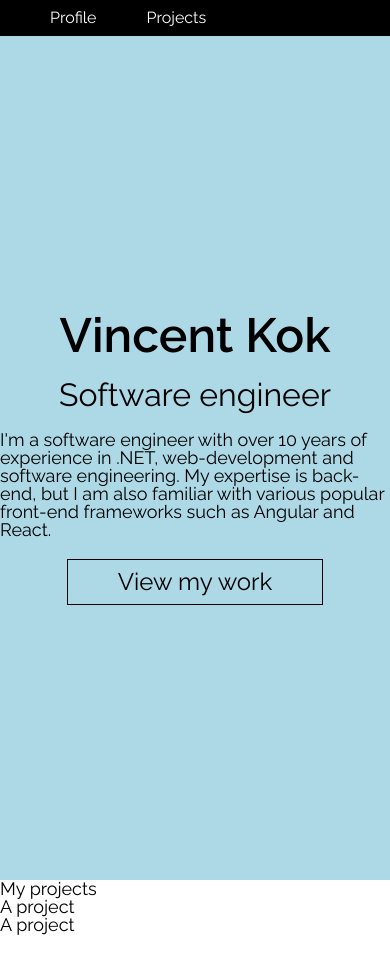
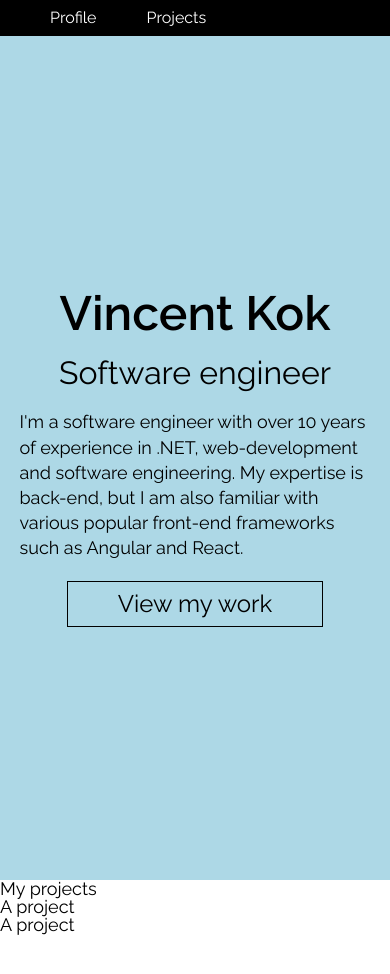
Before and after one commit to Viincenttt/viincenttt.github.io, a React (Create React App) app: page / in a window 390 px wide. Shown: the top 974 px of the page. Built offline with nearby package versions, Linux system fonts and the light colour scheme.

Commit message:
Responsive fixes for profile

```diff
--- a/src/components/Profile/Profile.css
+++ b/src/components/Profile/Profile.css
@@ -1,8 +1,19 @@
 .profile {
-    height: 100vh;
+    min-height: 100vh;
     background-color: #ADD8E6;
     display: flex;
     align-items: center;
     justify-content: center;
     flex-direction: column;
 }
+
+.profile p {
+    max-width: 50%;
+    line-height: 1.4;
+}
+
+@media (max-width: 600px) {
+    .profile p {
+        max-width: 90%;
+    }
+}
```
